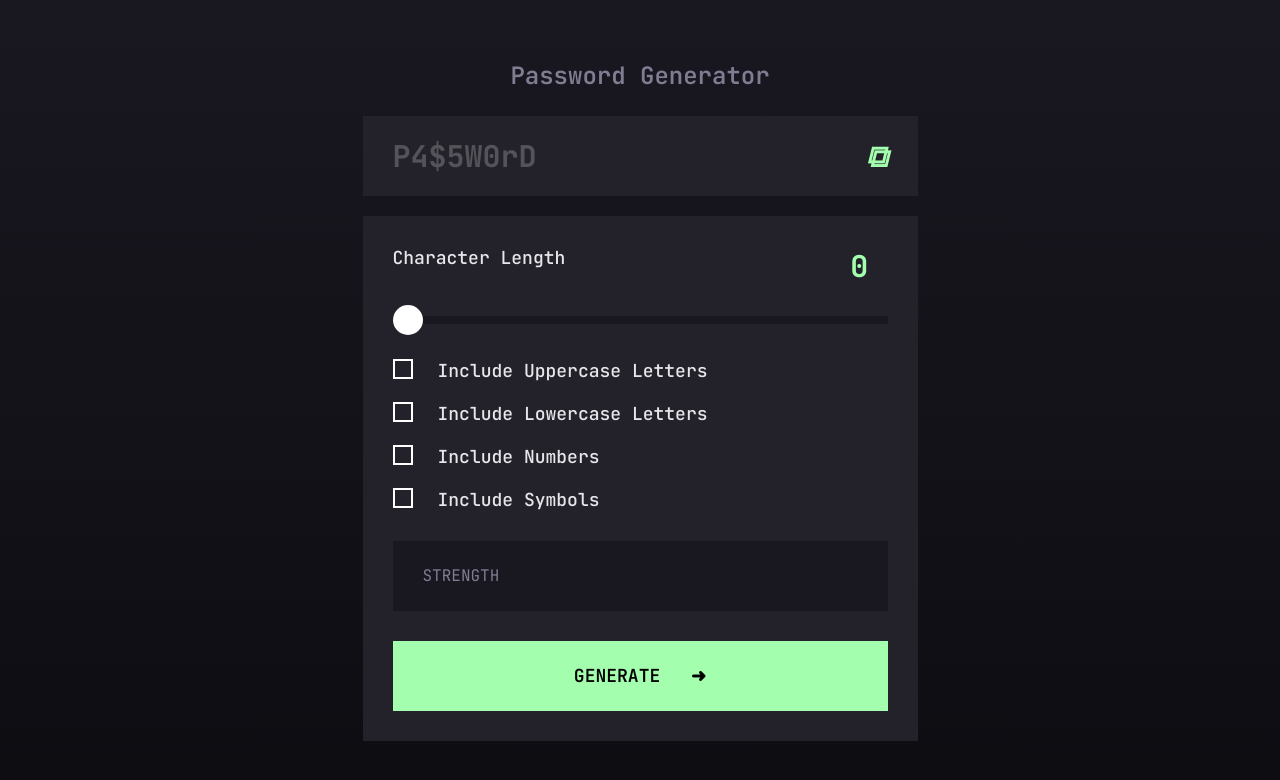
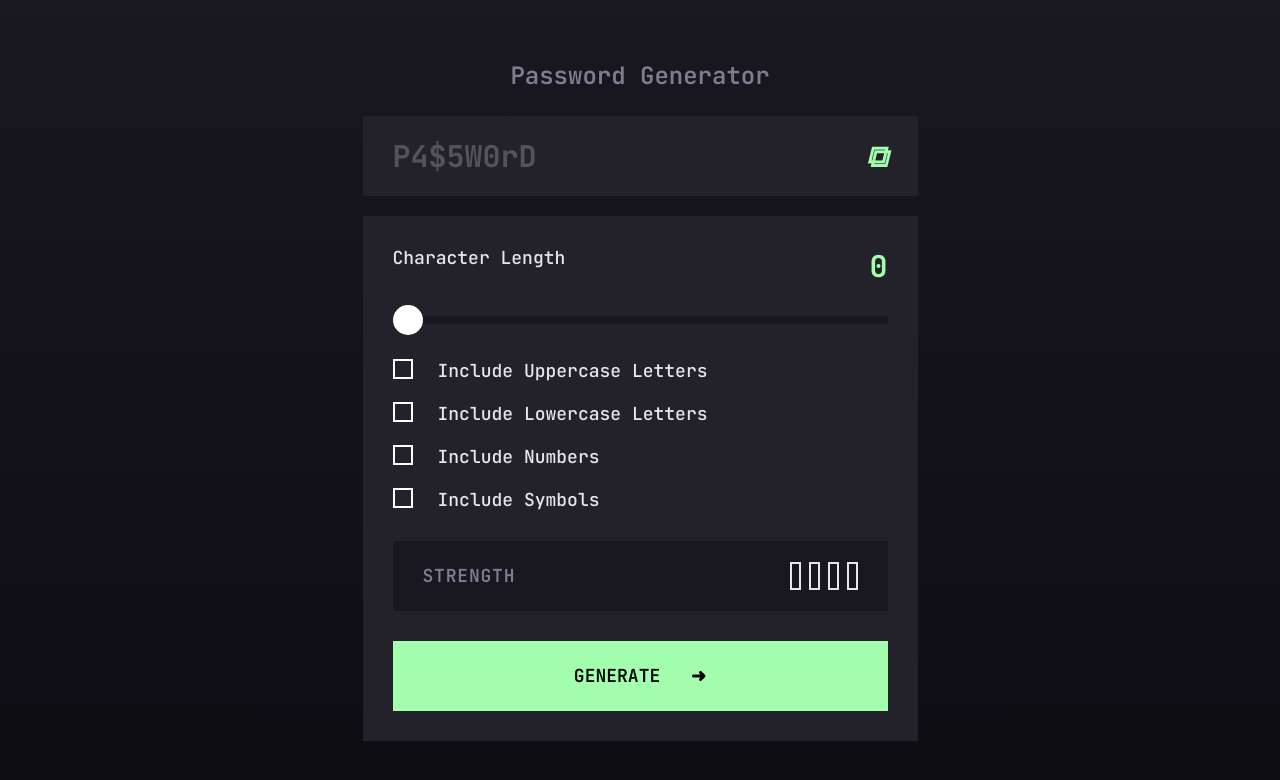
Before and after one commit to zzeropls/desafio-semana-6, a React (Vite) app: page / in a window 1280 px wide. Shown: the top 780 px of the page. Built offline with nearby package versions, Linux system fonts and the light colour scheme.

Commit message:
feat: exibe a força da senha na tela

```diff
--- a/src/App.css
+++ b/src/App.css
@@ -55,14 +55,12 @@ label,
 #range {
   flex-wrap: wrap;
   margin-bottom: 15px;
+  justify-content: space-between;
 }
 #range p,
 #generate,
 #password i {
   color: var(--green);
-}
-#range label {
-  margin-right: 285px;
 }
 #range input,
 #strength,
@@ -138,7 +136,37 @@ label,
 #strength {
   background: var(--gray-800);
   align-items: center;
+  justify-content: space-between;
   padding: 0px 30px;
+  font-weight: 600;
+  font-size: 18px;
+  letter-spacing: 0.8px;
+}
+#calculated-strength p {
+  color: var(--gray-200);
+  font-size: 25px;
+  margin-right: 5px;
+}
+#strength input {
+  cursor: auto;
+  margin-left: 8px;
+  appearance: none;
+  -moz-appearance: none;
+  border: var(--gray-200) solid 2px;
+  width: 11px;
+  height: 28px;
+}
+#strength input:checked {
+  border: none;
+}
+#strength .WEAK:checked {
+  background-color: rgb(117, 239, 115);
+}
+#strength .MEDIUM:checked {
+  background-color: var(--yellow);
+}
+#strength .STRONG:checked {
+  background-color: var(--red);
 }
 #strength,
 button {
--- a/src/App.jsx
+++ b/src/App.jsx
@@ -11,6 +11,7 @@ function App() {
       numbers: false,
       symbols: false,
       strength: "",
+      visualIndicator: [false, false, false, false],
     };
   };
 
@@ -33,14 +34,29 @@ function App() {
     const numbersChars = "0123456789";
     const symbolChars = "!@#$%^&*()_=-+~";
 
-    let strength = "WEAK";
     const { length, uppercase, lowercase, numbers, symbols } = passwordInfo;
     const score = [uppercase, lowercase, numbers, symbols].filter(
       Boolean
     ).length;
 
-    if (length >= 12 && score >= 3) strength = "MEDIUM";
-    else if (length >= 8 && score >= 2) strength = "STRONG";
+    let strength, active;
+    if (length >= 12 && score == 4) {
+      strength = "STRONG";
+      active = 4;
+    } else if (length >= 8 && score >= 3) {
+      strength = "MEDIUM";
+      active = 3;
+    } else if (length >= 8 && score >= 2) {
+      strength = "MEDIUM";
+      active = 2;
+    } else {
+      strength = "WEAK";
+      active = 1;
+      console.log(length, score);
+    }
+
+    let visualIndicator = [false, false, false, false];
+    for (let i = 0; i < active; i++) visualIndicator[i] = true;
 
     let allowedChars = "";
     let password = "";
@@ -63,6 +79,7 @@ function App() {
       ...passwordInfo,
       password: password,
       strength: strength,
+      visualIndicator: visualIndicator,
     });
   }
 
@@ -145,6 +162,28 @@ function App() {
           <p>STRENGTH</p>
           <div id="calculated-strength">
             <p>{passwordInfo.strength}</p>
+            <div id="visual-indicator">
+              <input
+                type="checkbox"
+                checked={passwordInfo.visualIndicator[0]}
+                className={passwordInfo.strength}
+              />
+              <input
+                type="checkbox"
+                checked={passwordInfo.visualIndicator[1]}
+                className={passwordInfo.strength}
+              />
+              <input
+                type="checkbox"
+                checked={passwordInfo.visualIndicator[2]}
+                className={passwordInfo.strength}
+              />
+              <input
+                type="checkbox"
+                checked={passwordInfo.visualIndicator[3]}
+                className={passwordInfo.strength}
+              />
+            </div>
           </div>
         </div>
 
```
